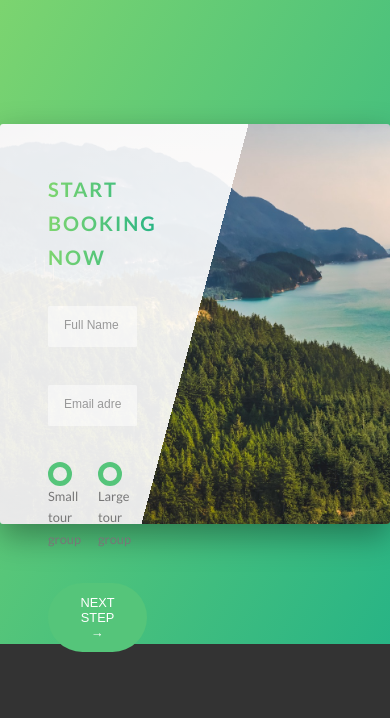
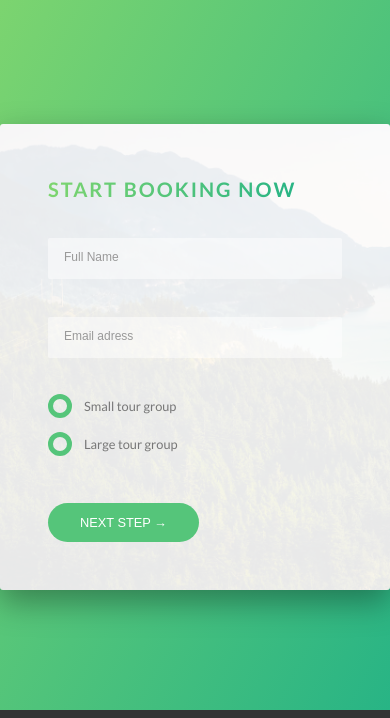
Before and after one commit to BexRyd/Natours, a website: page index.html in a window 390 px wide. Shown: the part 5850-6568 px from the top of the page. Drawn offline with Linux system fonts and the light colour scheme.

Commit message:
form responsive

```diff
--- a/sass/components/_form.scss
+++ b/sass/components/_form.scss
@@ -17,6 +17,11 @@
         width: 90%;
         display: block;
         transition: all .3s;
+
+        @include respond(tab-port) {
+                width: 100%;
+
+            }
 
         &::-webkit-input-placeholder{
             color:$color-grey-dark-2 ;
@@ -56,6 +61,11 @@
     &__radio-group{
         width: 49%;
         display: inline-block;
+
+        @include respond(tab-port){
+            width: 100%;
+            margin-bottom: 2rem;
+        }
     }
 
     &__radio-input{
--- a/sass/pages/_home.scss
+++ b/sass/pages/_home.scss
@@ -68,10 +68,31 @@ transform: skewY(7deg);
     border-radius: 3px;
     box-shadow:  0 1.5rem 4rem rgba($color-black, .35) ;
 
-    height: 50rem;
+
+
+    @include respond(tab-land) {
+            background-image: linear-gradient(105deg, rgba($color-white, .9) 0%,
+                        rgba($color-white, .9) 65%,
+                        transparent 65%), url(../img/nat-10.jpg);
+
+        }
+    @include respond(tab-port) {
+            background-image: linear-gradient(to right, rgba($color-white, .9) 0%,
+                        rgba($color-white, .9) 100% ),url(../img/nat-10.jpg);
+
+        }
 
     &__form{
         width: 50%;
         padding: 6rem;
+
+        @include respond(tab-land){
+            width: 65%;
+        }
+        @include respond(tab-port){
+            width: 100%;
+        }
+
+
     }
 }
```
Also changed, not shown: css/style.css.
